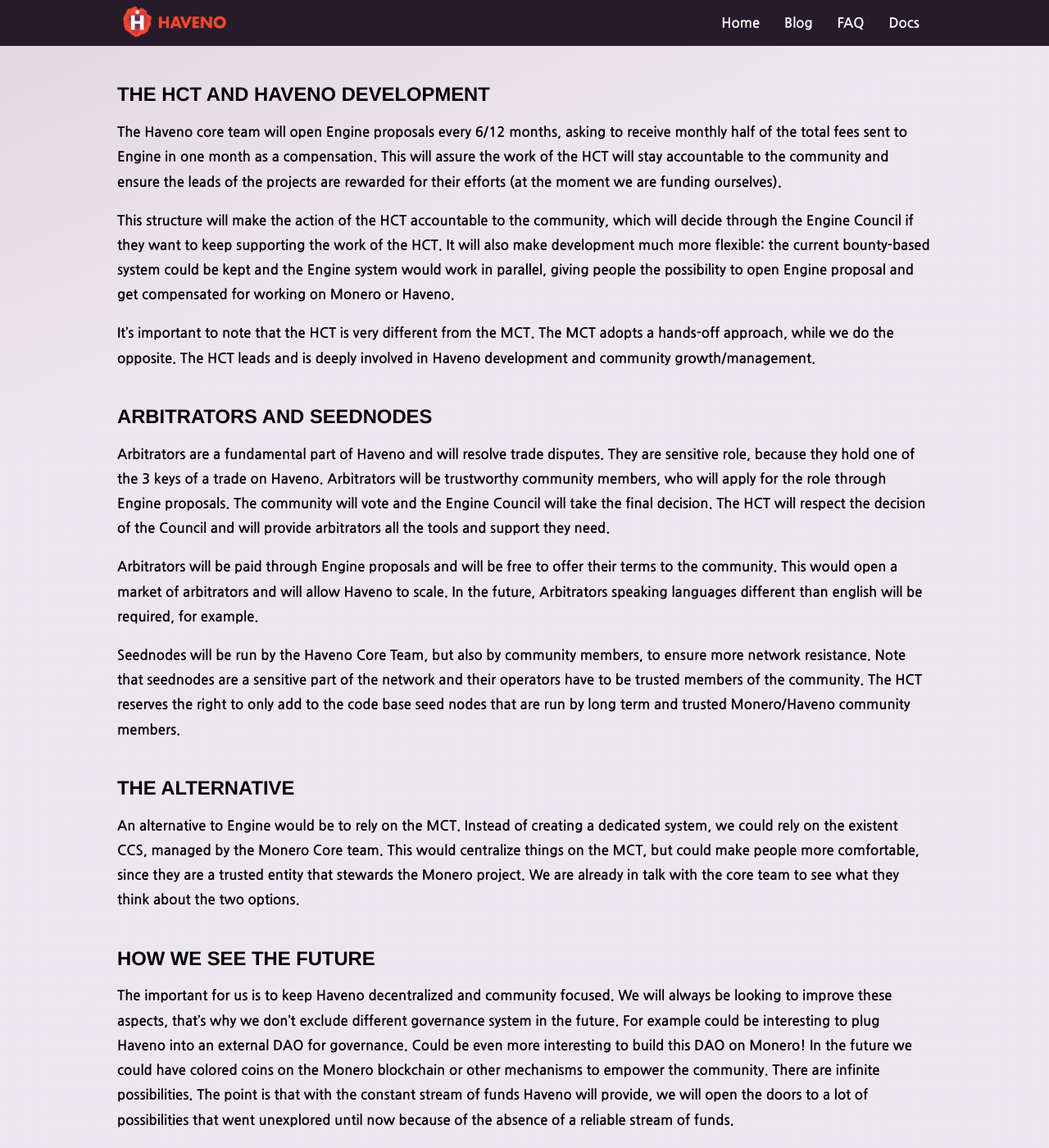
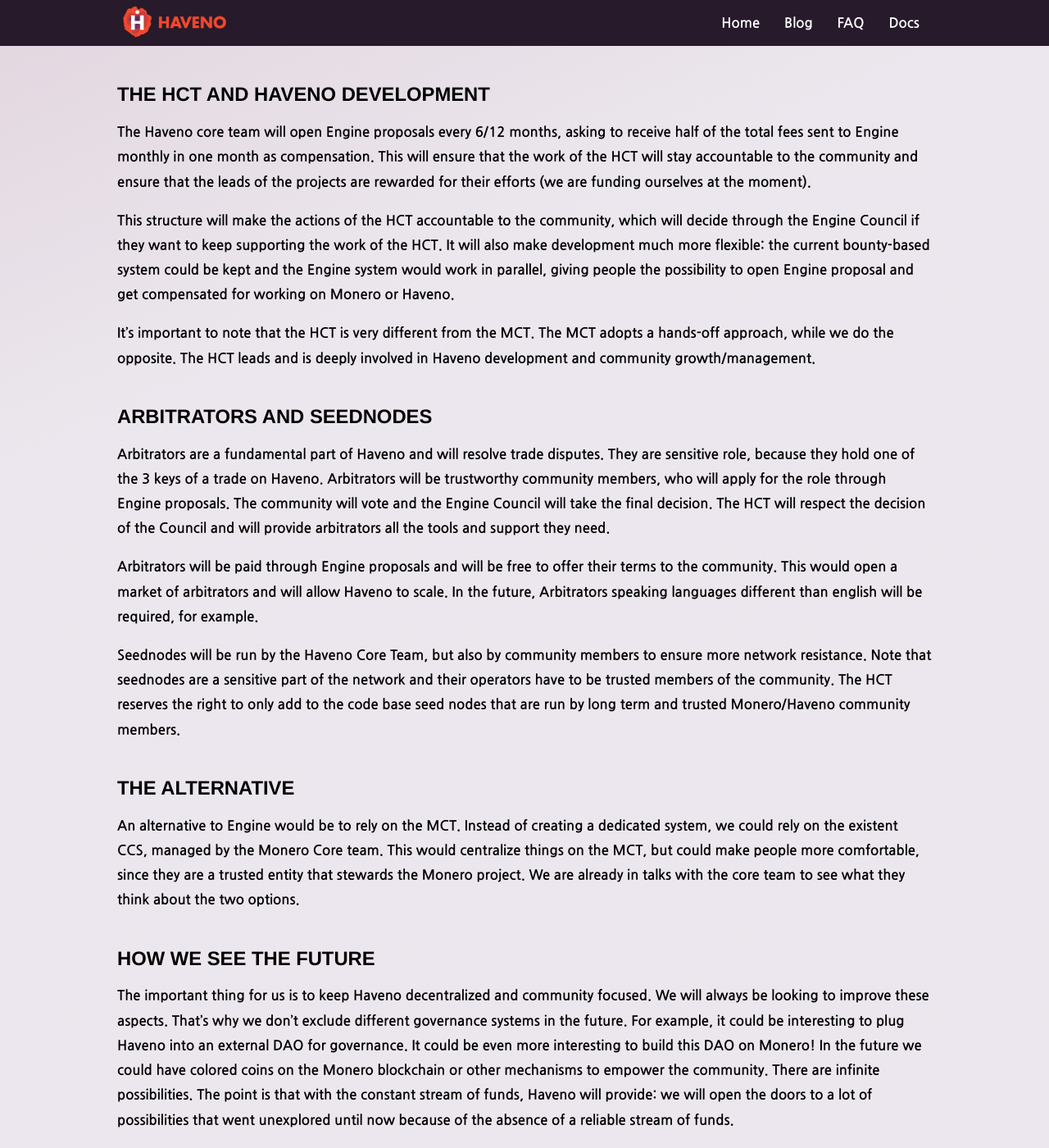
Before and after one commit to haveno-dex/haveno-site, a Jekyll site: the page built from _posts/2022-02-2-haveno-structure.md, in a window 1280 px wide and 1400 px high, scrolled down 1439 px. Shown: the whole window at 82% size. Built offline with Jekyll 4.4.1, drawn with Linux system fonts in a browser that asks for light colours; some of the changed text lies outside the part shown.

Commit message:
Grammar fixes for landing page + blog posts (#43)
* Grammar fixes for landing page + blog posts

* Grammar fixes for Bisq vulnerability blog post

Forgot to add these in the last commit

* Update _posts/2021-07-7-bisq-vulnerability.md

Co-authored-by: erciccione <erciccione@users.noreply.github.com>

* Resolve grammar suggestions

Co-authored-by: erciccione <erciccione@users.noreply.github.com>

```diff
--- a/_posts/2022-02-2-haveno-structure.md
+++ b/_posts/2022-02-2-haveno-structure.md
@@ -6,7 +6,7 @@
 
 Hey folks, we have some exciting news to share about the structure of Haveno.
 
-We recently opened a [CCS proposal](https://repo.getmonero.org/monero-project/ccs-proposals/-/merge_requests/284) to crowdfund the money to pay the frontend team that will build the user interface of Haveno. During the conversation, people expressed the desire to see Haveno more decentralized and censorship-resistant. The main concern was related to the so called "operators", a third party entity that would have managed the 'live' exchange, while the Haveno Core Team (HCT) would have taken care of the code and everything else not related to the live platform. Adopting this structure wasn't an easy choice, but we decided it was the best option at the time, while constantly brainstorming on ways to decentralize Haveno.
+We recently opened a [CCS proposal](https://repo.getmonero.org/monero-project/ccs-proposals/-/merge_requests/284) to crowdfund the money to pay the frontend team that will build the user interface of Haveno. During the conversation, people expressed the desire to see Haveno more decentralized and censorship-resistant. The main concern was related to the so called "operators", a third party entity that would have managed the 'live' exchange, while the Haveno Core Team (HCT) would have taken care of the code and everything else not related to the live platform. Adopting this structure wasn't an easy choice, but we decided it was the best option at the time while constantly brainstorming on ways to decentralize Haveno.
 
 While the CCS was open and being discussed, some Monero community members came up with some ideas to decentralize Haveno. We thought some of the suggestions were valid and a good base to work on, so we closed the CCS and started to work on a more decentralized structure.
 
@@ -28,15 +28,15 @@
 
 The Haveno Core Team won't be part of the council.
 
-As said, the council will vote to accept/refuse proposals. A multisig wallet could be set up among members, which will continuously receive the funds from Haveno.
+As stated above, the council will vote to accept/refuse proposals. A multisig wallet could be set up among members, which will continuously receive the funds from Haveno.
 
-With this structure, Haveno won't need third parties or legal entities, since all fees earnings will be directly sent to the Engine fund after every trade.
+With this structure, Haveno won't need third parties or legal entities, since all fee earnings will be directly sent to the Engine fund after every trade.
 
 ## The HCT and Haveno development
 
-The Haveno core team will open **Engine proposals every 6/12 months**, asking to receive monthly **half of the total fees** sent to Engine in one month as a compensation. This will assure the work of the HCT will stay accountable to the community and ensure the leads of the projects are rewarded for their efforts (at the moment we are funding ourselves).
+The Haveno core team will open **Engine proposals every 6/12 months**, asking to receive **half of the total fees** sent to Engine monthly in one month as compensation. This will ensure that the work of the HCT will stay accountable to the community and ensure that the leads of the projects are rewarded for their efforts (we are funding ourselves at the moment).
 
-This structure will make the action of the HCT accountable to the community, which will decide through the Engine Council if they want to keep supporting the work of the HCT. It will also make development much more flexible: the current bounty-based system could be kept and the Engine system would work in parallel, giving people the possibility to open Engine proposal and **get compensated for working on Monero or Haveno**.
+This structure will make the actions of the HCT accountable to the community, which will decide through the Engine Council if they want to keep supporting the work of the HCT. It will also make development much more flexible: the current bounty-based system could be kept and the Engine system would work in parallel, giving people the possibility to open Engine proposal and **get compensated for working on Monero or Haveno**.
 
 It's important to note that the HCT is very different from the MCT. The MCT adopts a hands-off approach, while we do the opposite. The HCT leads and is deeply involved in Haveno development and community growth/management.
 
@@ -46,15 +46,15 @@
 
 Arbitrators will be paid through Engine proposals and will be free to offer their terms to the community. This would open a **market of arbitrators** and will allow Haveno to scale. In the future, Arbitrators speaking languages different than english will be required, for example.
 
-Seednodes will be run by the Haveno Core Team, but also by community members, to ensure more network resistance. Note that seednodes are a sensitive part of the network and their operators have to be trusted members of the community. The HCT reserves the right to only add to the code base seed nodes that are run by long term and trusted Monero/Haveno community members.
+Seednodes will be run by the Haveno Core Team, but also by community members to ensure more network resistance. Note that seednodes are a sensitive part of the network and their operators have to be trusted members of the community. The HCT reserves the right to only add to the code base seed nodes that are run by long term and trusted Monero/Haveno community members.
 
 ## The alternative
 
-An alternative to Engine would be to rely on the MCT. Instead of creating a dedicated system, we could rely on the existent CCS, managed by the Monero Core team. This would centralize things on the MCT, but could make people more comfortable, since they are a trusted entity that stewards the Monero project. We are already in talk with the core team to see what they think about the two options.
+An alternative to Engine would be to rely on the MCT. Instead of creating a dedicated system, we could rely on the existent CCS, managed by the Monero Core team. This would centralize things on the MCT, but could make people more comfortable, since they are a trusted entity that stewards the Monero project. We are already in talks with the core team to see what they think about the two options.
 
 ## How we see the future
 
-The important for us is to keep Haveno **decentralized and community focused**. We will always be looking to improve these aspects, that's why we don't exclude different governance system in the future. For example could be interesting to plug Haveno into an external DAO for governance. Could be even more interesting to build this DAO on Monero! In the future we could have colored coins on the Monero blockchain or other mechanisms to empower the community. There are infinite possibilities. The point is that with the constant stream of funds Haveno will provide, we will open the doors to a lot of possibilities that went unexplored until now because of the absence of a reliable stream of funds.
+The important thing for us is to keep Haveno **decentralized and community focused**. We will always be looking to improve these aspects. That's why we don't exclude different governance systems in the future. For example, it could be interesting to plug Haveno into an external DAO for governance. It could be even more interesting to build this DAO on Monero! In the future we could have colored coins on the Monero blockchain or other mechanisms to empower the community. There are infinite possibilities. The point is that with the constant stream of funds, Haveno will provide: we will open the doors to a lot of possibilities that went unexplored until now because of the absence of a reliable stream of funds.
 
 Let's make a practical example. Bisq's revenue in the month of January was about 66k USD ([source](https://github.com/bisq-network/roles/issues/111#issuecomment-1029551837)). In Haveno, the entire amount will be sent to Engine, but the HCT will request half of the amount through an engine proposal. This means about 33K USD will be available for funding whatever the community thinks should be funded to push Monero and Haveno forward. Now imagine how many improvements/projects we could fund with that amount of funds coming regularly :).
 
@@ -62,4 +62,4 @@
 
 ## Conclusion
 
-These are exciting times. Funding is the main issue of any open source project. See for example Bitcoin, that has recently seen developers leaving the project because they could not afford to work on it as volunteers anymore and there were no chances of being funded. The Engine system would resolve this problem and **revolutionize the way Monero is developed, all while making it self-sustaining**. We look forward to receive feedback from the community.
+These are exciting times. Funding is the main issue of any open source project. See Bitcoin for an example: it has recently seen developers leaving the project because they could not afford to work on it as volunteers anymore and there were no chances of being funded. The Engine system would resolve this problem and **revolutionize the way Monero is developed, all while making it self-sustaining**. We look forward to receive feedback from the community.
```
Also changed, not shown: other parts of _posts/2022-02-2-haveno-structure.md (+1 -1 lines), _posts/2021-07-7-bisq-vulnerability.md (+6 -6 lines), _posts/2021-10-1-updates.md (+6 -6 lines), _posts/2021-10-5-lead-ui.md (+2 -2 lines), index.html (+5 -5 lines).
